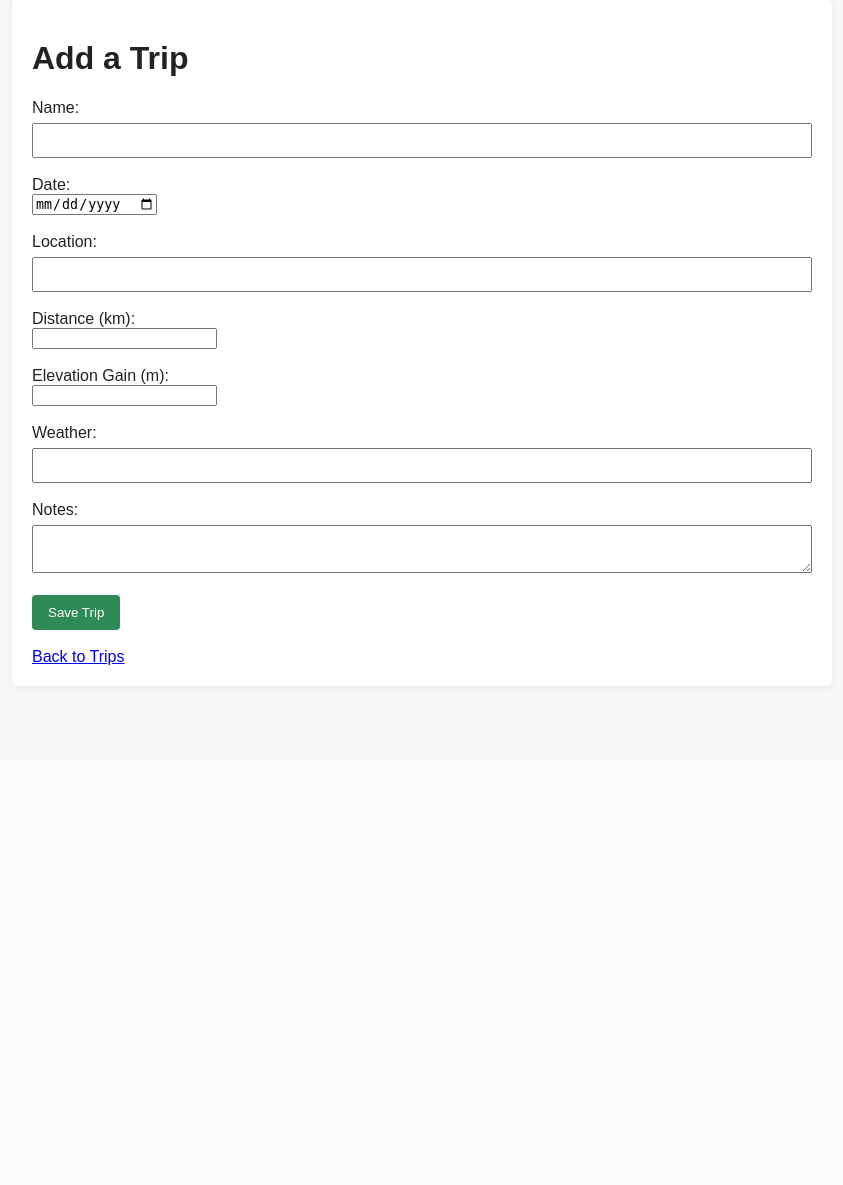
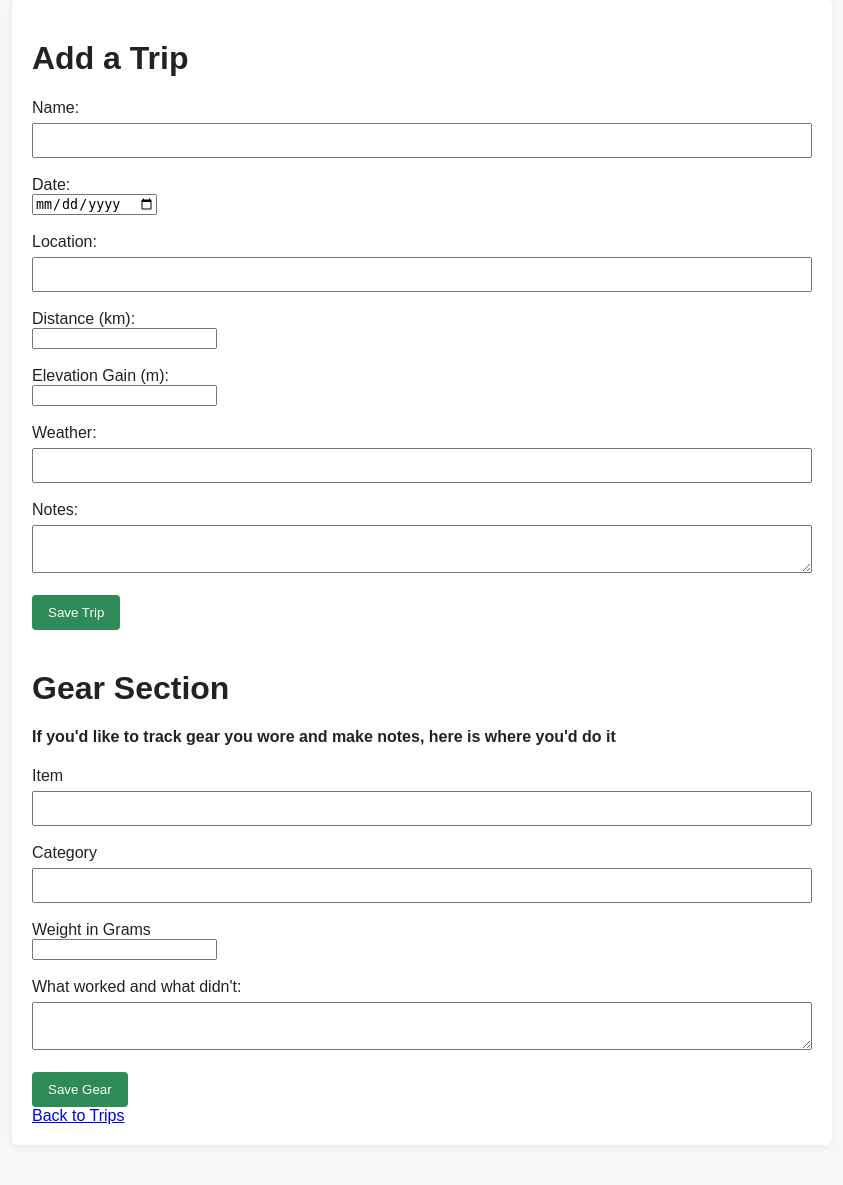
Before and after one commit to dallincraven/hike_logger, a Flask app: page /add_trip in a window 1280 px wide. Shown: the part 41-1226 px from the top of the page, without its empty margins (218-1061 px from the left). Before the commit the page ends 728 px from the top, so only its background shows below. Run offline with Flask 3, Linux system fonts and the light colour scheme.

Commit message:
add gear section to add_trip functions

```diff
--- a/hike_logger/templates/add_trip.html
+++ b/hike_logger/templates/add_trip.html
@@ -25,6 +25,20 @@
         <button type="submit">Save Trip</button>
     </form>
     <br>
+    <h1>Gear Section</h1>
+    <h4>If you'd like to track gear you wore and make notes, here is where you'd do it</h4>
+    <form method="POST">
+        <label>Item</label><br>
+        <input type="text" name="Item"><br><br>
+        <label>Category</label><br>
+        <input type="text" name="Category"><br><br>
+        <label>Weight in Grams</label><br>
+        <input type="number" name="Weight"><br><br>
+        <label>What worked and what didn't:</label><br>
+        <textarea name="gear_notes"></textarea><br><br>
+        <button type="submit">Save Gear</button>
+    </form>
+
     <a href="{{ url_for('main.index') }}">Back to Trips</a>
     </div>
 </body>
```
